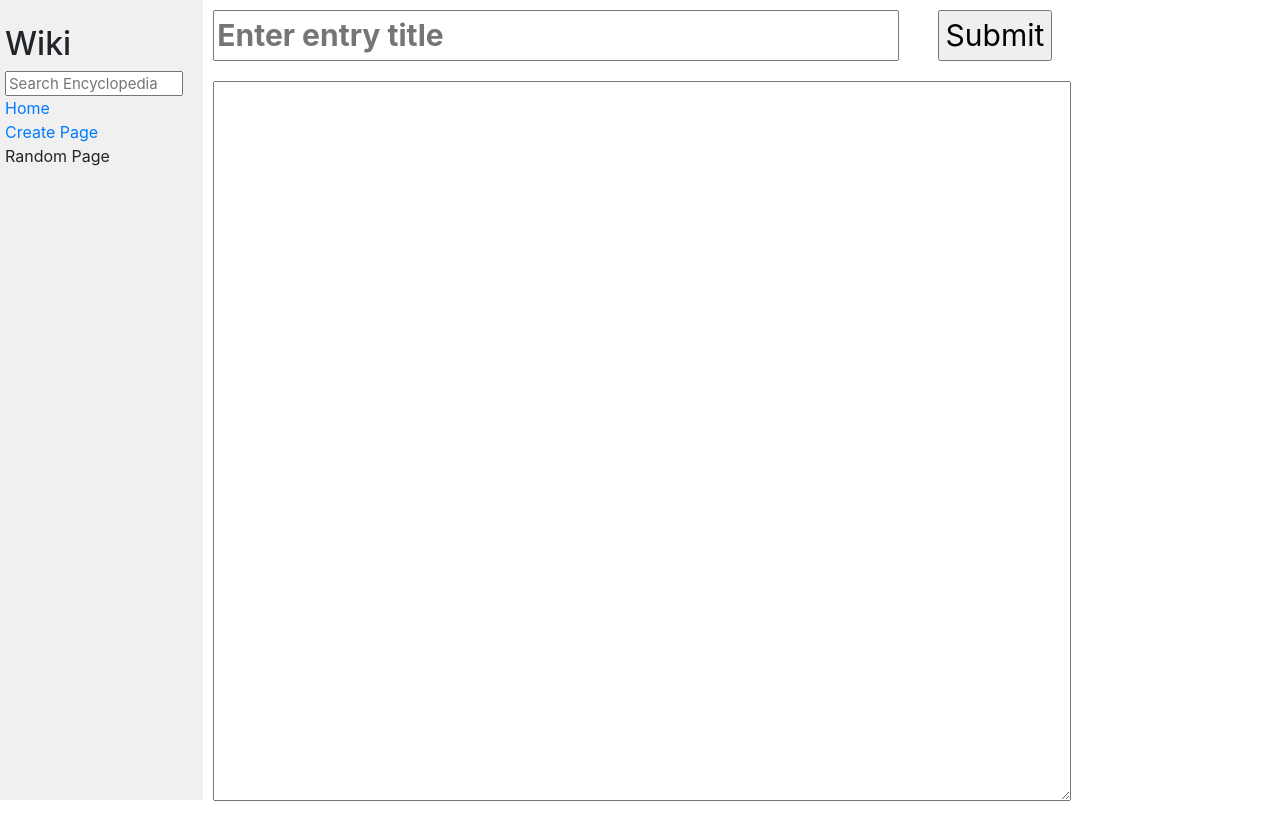
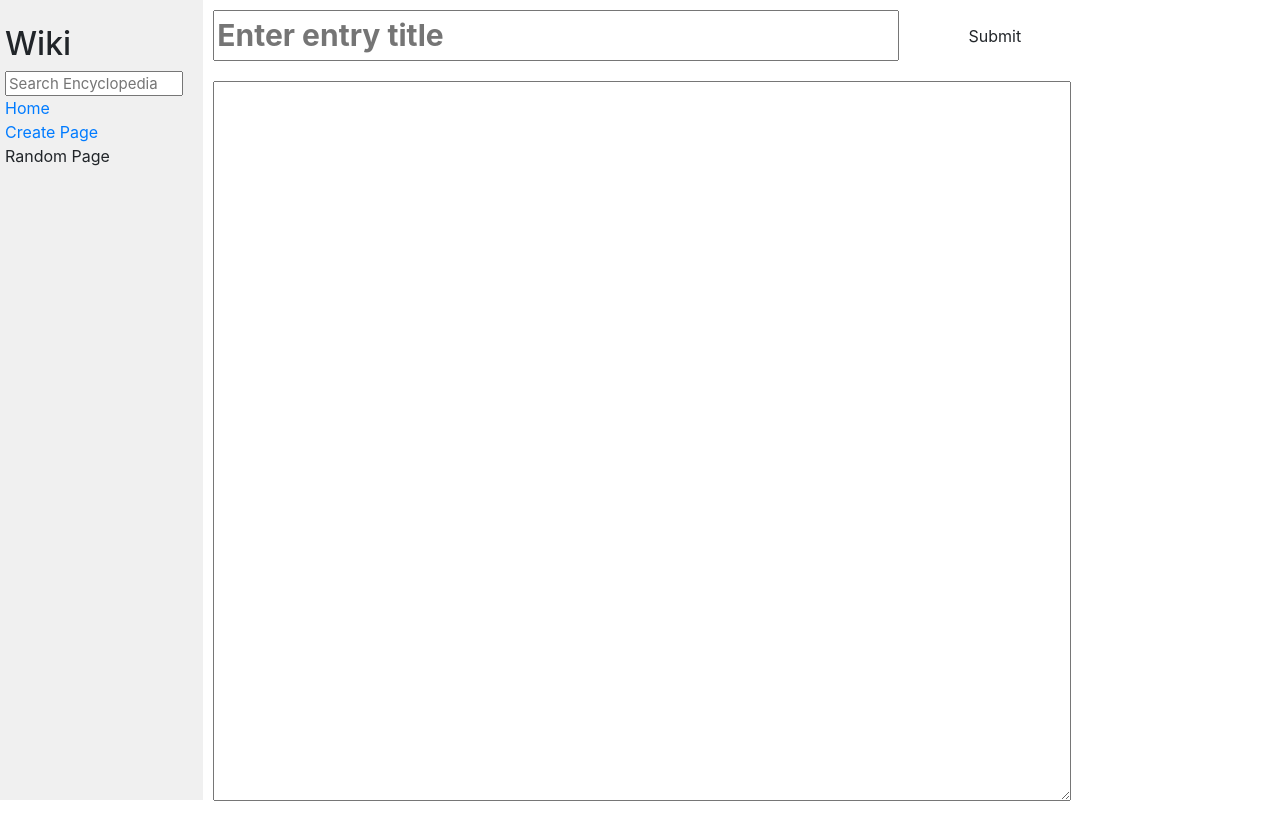
Before and after one commit to JuanSaldana/CS50-projects, a Django app: page /create/ in a window 1280 px wide. Run offline with Django 3.2, Linux system fonts and the light colour scheme; the page is wider than the window, and the part outside it is not shown; some libraries are stand-ins or nearby versions.

Commit message:
style: button replace by class="btn"

```diff
--- a/project_1/wiki/encyclopedia/templates/encyclopedia/create_entry.html
+++ b/project_1/wiki/encyclopedia/templates/encyclopedia/create_entry.html
@@ -38,7 +38,7 @@
       placeholder="Enter entry title"
       value="{{ entry_name }}"
     />
-    <input id="SubmitButton" type="submit" id="EntrySubmit" value="Submit" />
+    <input id="SubmitButton" class="btn" type="submit" id="EntrySubmit" value="Submit" />
   </div>
   <textarea
     id="EntryContent"
```
